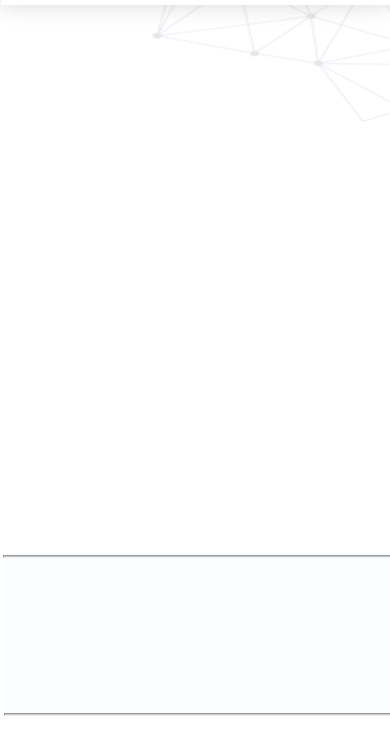
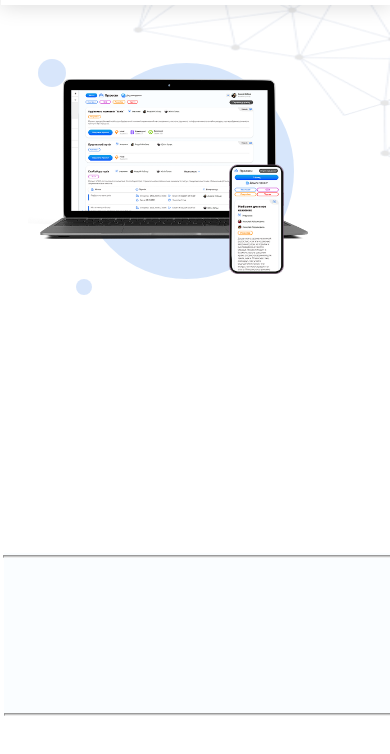
Before and after one commit to netr1x15/01, a plain HTML site: page index.html in a window 390 px wide. Shown: the part 56-810 px from the top of the page. Drawn offline with Linux system fonts and the light colour scheme.

Commit message:
Add files via upload

```diff
--- a/style.css
+++ b/style.css
@@ -156,7 +156,6 @@
 
 }
 .hero_laptop{
-    background-image: url(img2/hero-laptop.png);
     position: absolute;
     width: 497.9361267089844px;
     height: 298px;
@@ -166,7 +165,6 @@
 
 }
 .hero_phone{
-    background-image: url(img2/hero-phone.png);
     position: absolute;
     width: 92;
     height: 187.1724090576172;
@@ -940,36 +938,59 @@
 }
 .mob-vector{
     display: block;
-    position:relative;
+    position: absolute;
     width: 130%;
     height: 312px;
-    top: -57.18px;
-    left: -106px;
+    top: 0px;
+    left:-125px ;
     z-index: 5;
 
 }
 .hero_circle-big{
     position:absolute;
-    width: 388px;
-    height: 388px;
-    border: 5px;
-    left: 1114px;
-    border-radius: 50%;
-    background: rgba(59, 129, 235, 1);
-    top: 122px;
-    z-index: 2;
+    width: 215.87254333496094px;
+    height: 215.87254333496094px;
+    top: 111.13px;
+    left: 70.53px;
+    opacity: 0.2;
+
     opacity: 20%;
 }
 .hero_circle-small{
     position: absolute;
-    width: 51px;
-    height: 51px;
-    border-radius: 50%;
-    border: 5px;
-    background: rgba(59, 129, 235, 1);
-    left: 1007px;
-    top: 102px;
-    opacity: 20%;
+    width: 28.375px;
+    height: 28.375px;
+    top: 91px;
+    left: 30px;
+    opacity: 0.2;
+
+}
+.hero_circle-small2{
+    width: 16.134803771972656px;
+    height: 16.134803771972656px;
+    top: 310.87px;
+    left: 67.75px;
+    opacity: 0.2;
+
+
+}
+.hero_laptop{
+    position: absolute;
+    width: 280px;
+    height: 160px;
+    top: 127.26px;
+    left: 20px;
+    z-index: 10;
+
+
+}
+.hero_phone{
+    width: 54.52450942993164px;
+    height: 110.1617660522461px;
+    top: 211.83px;
+    left: 221.41px;
+    z-index: 15;
+
 
 }
 
```
